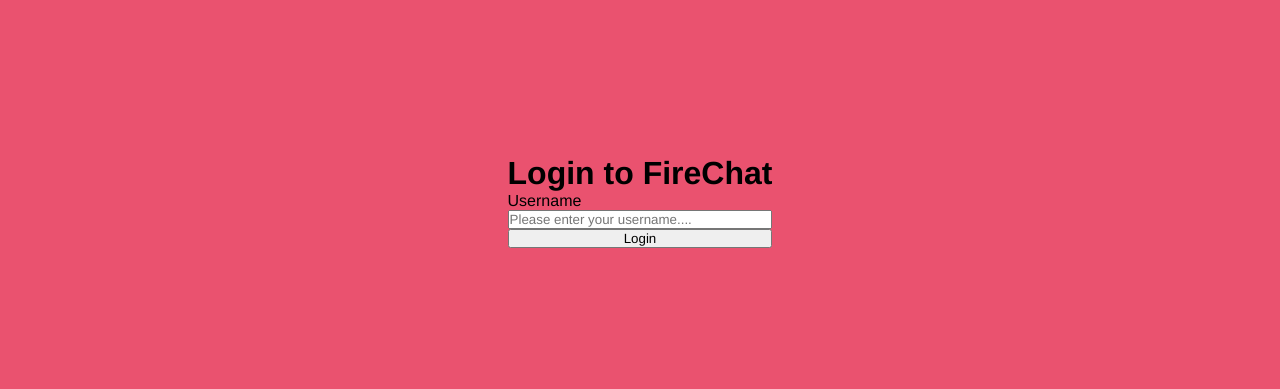
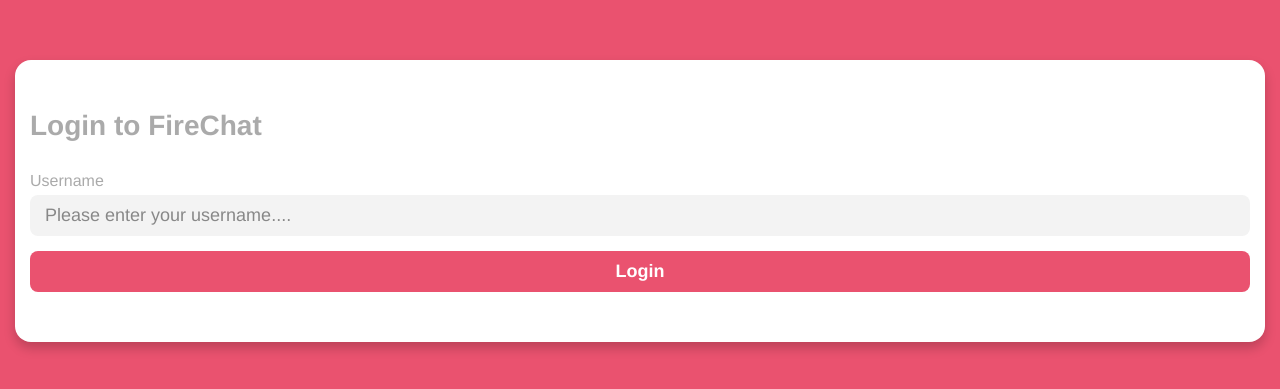
Before and after one commit to chadnitalukder2/vue-Chat-App, a Vue app: page / in a window 1280 px wide. Shown: the part 199-588 px from the top of the page. Built offline with nearby package versions, Linux system fonts and the light colour scheme.

Commit message:
chat-css

```diff
--- a/src/App.vue
+++ b/src/App.vue
@@ -1,20 +1,37 @@
 <template>
   <div class="view login">
-    <form class="view chat">
-      <h1>Login to FireChat</h1>
-      <label for="username">Username</label>
-      <input type="text" placeholder="Please enter your username.... " />
-      <input type="submit" value="Login" />
+    <form class="login-form">
+      <div class="form-inner">
+        <h1>Login to FireChat</h1>
+        <label for="username">Username</label>
+        <input
+          type="text"
+          v-model="inputUsername"
+          placeholder="Please enter your username.... "
+        />
+        <input type="submit" value="Login" />
+      </div>
     </form>
   </div>
-
 </template>
 
 <script>
+import { reactive, onMounted, ref } from "vue";
 import db from "./db";
 export default {
   setup() {
-    return {};
+    const inputUsername = ref("");
+    const state = reactive({
+      username: "",
+    })
+    const Login = () =>{
+      if(inputUsername.value != "" || inputUsername.value != null){
+        state
+      }
+    }
+    return {
+      inputUsername,
+    };
   },
 };
 </script>
@@ -22,7 +39,7 @@
 <style lang="scss">
 * {
   font-family: Avenir, Helvetica, Arial, sans-serif;
-  -webkit-font-smoothing:antialiassed;
+  -webkit-font-smoothing: antialiassed;
   -moz-osx-font-smoothing: grayscale;
   margin: 0;
   padding: 0;
@@ -223,7 +240,7 @@
             transition: 0.4s;
           }
         }
-        input[type="text"]{
+        input[type="text"] {
           appearance: none;
           border: none;
           outline: none;
```
